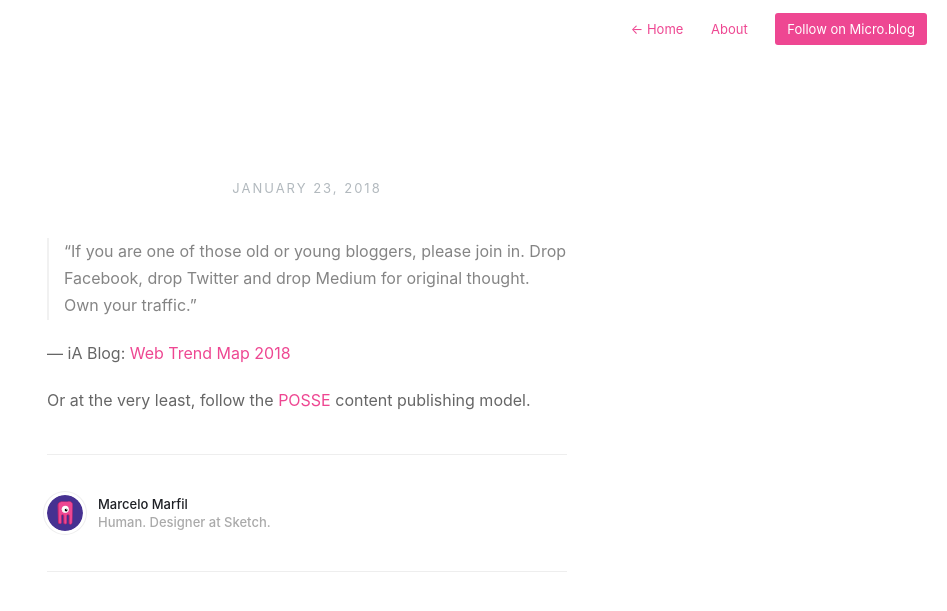
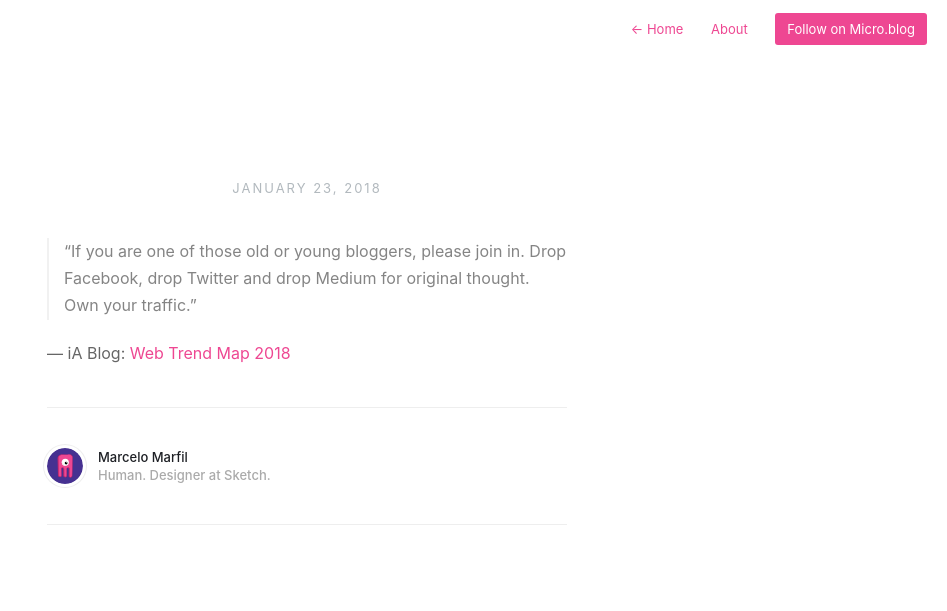
Before and after one commit to lifeinoppo/netlify, a Jekyll site: the page built from _posts/2018-01-23-status.markdown, in a window 1280 px wide. Shown: the top 611 px of the page, without its empty margins (333-1280 px from the left). Built offline with Jekyll 4.4.1, drawn with Linux system fonts in a browser that asks for light colours.

Commit message:
Update post

```diff
--- a/_posts/2018-01-23-status.markdown
+++ b/_posts/2018-01-23-status.markdown
@@ -6,5 +6,3 @@
 > "If you are one of those old or young bloggers, please join in. Drop Facebook, drop Twitter and drop Medium for original thought. Own your traffic."
 
 — iA Blog: [Web Trend Map 2018](https://ia.net/topics/web-trend-map-2018/)
-
-Or at the very least, follow the [POSSE](https://indieweb.org/POSSE) content publishing model.
```
